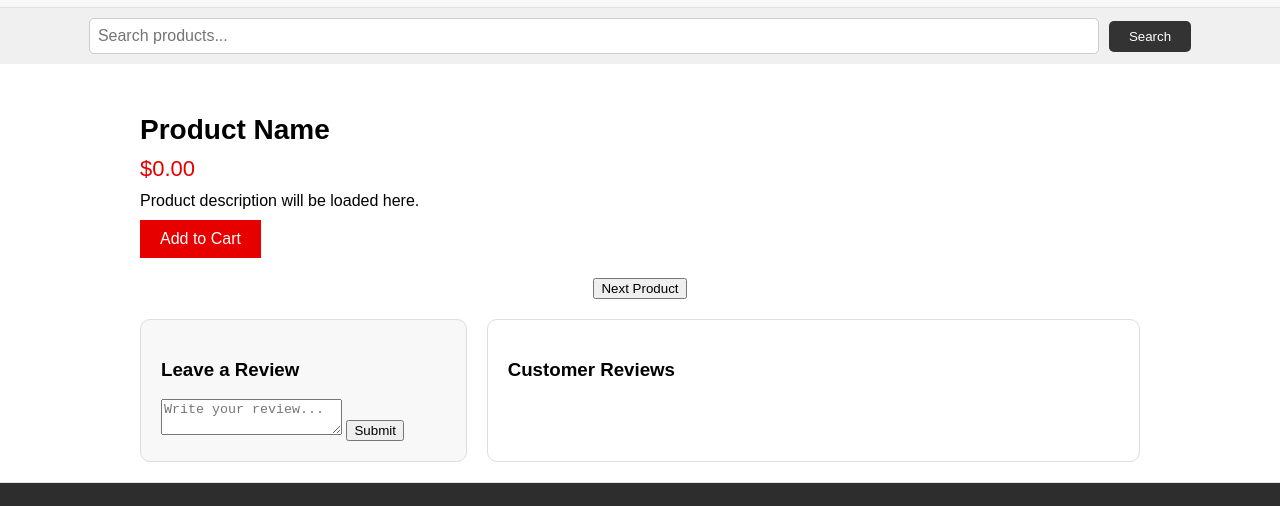
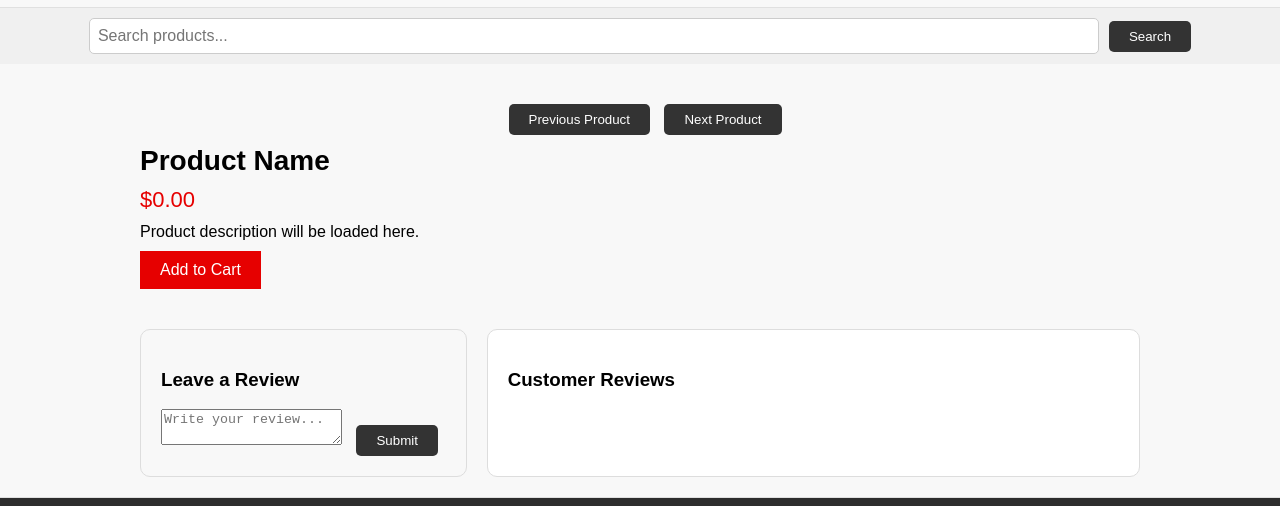
Before and after one commit to benjaminihentuge/Craft_Project, a plain HTML site: page index.html in a window 1280 px wide. Shown: the part 41-547 px from the top of the page. Drawn offline with Linux system fonts and the light colour scheme; no server answers.

Commit message:
friday morning

```diff
--- a/index.html
+++ b/index.html
@@ -6,7 +6,6 @@
     <title>Handmade Craft Product Page</title>
     <link rel="stylesheet" href="styles/productPage.css">
     <link rel="stylesheet" href="styles/mobileProductPage.css">
-    <link type="text/css" rel="stylesheet" href="styles/chamber-site-plan.css"/>
     <link rel="stylesheet" href="https://cdnjs.cloudflare.com/ajax/libs/font-awesome/6.0.0-beta3/css/all.min.css">
 
 </head>
@@ -35,6 +34,12 @@
 
     <main>
         <div class="product-gallery"></div>
+        <div>
+            <!-- Next Product Button -->
+        <button class="previous-product-btn">Previous Product</button>
+        <!-- Next Product Button -->
+       <button class="next-product-btn">Next Product</button>
+        </div>
 
         <section class="product-details">
             <h1 class="product-title">Product Name</h1>
@@ -42,8 +47,7 @@
             <p class="product-description">Product description will be loaded here.</p>
             <button class="add-to-cart-btn">Add to Cart</button>
         </section>
-        <!-- Next Product Button -->
-        <button class="next-product-btn">Next Product</button>
+
             <!-- Customer Reviews Section -->
         <section class="reviews-container">
         <div class="review-chatbox">
--- a/scripts/productPage.js
+++ b/scripts/productPage.js
@@ -51,6 +51,12 @@ document.addEventListener('DOMContentLoaded', function() {
         loadProduct(currentProductIndex);
     });
 
+     // "Next" button functionality
+     document.querySelector('.previous-product-btn').addEventListener('click', () => {
+        currentProductIndex = (currentProductIndex - 1) % products.length; // Cycle through products
+        loadProduct(currentProductIndex);
+    });
+
     // Add to cart functionality
     if (addToCartBtn) {
         addToCartBtn.addEventListener('click', () => {
--- a/styles/productPage.css
+++ b/styles/productPage.css
@@ -7,6 +7,7 @@ body {
     margin: 0;
     padding: 0;
     box-sizing: border-box;
+    background-color: #f8f8f8;
 }
 
 /* Header */
@@ -77,6 +78,25 @@ nav a {
 
 .search-button:hover {
     background-color: #555;
+}
+
+.next-product-btn , .previous-product-btn{
+    padding: 8px 20px;
+    margin-left: 10px;
+    background-color: #333;
+    color: #fff;
+    border: none;
+    border-radius: 5px;
+    cursor: pointer;
+}
+.submit-review-btn {
+    padding: 8px 20px;
+    margin-left: 10px;
+    background-color: #333;
+    color: #fff;
+    border: none;
+    border-radius: 5px;
+    cursor: pointer;
 }
 
 /* Main Content */
```
